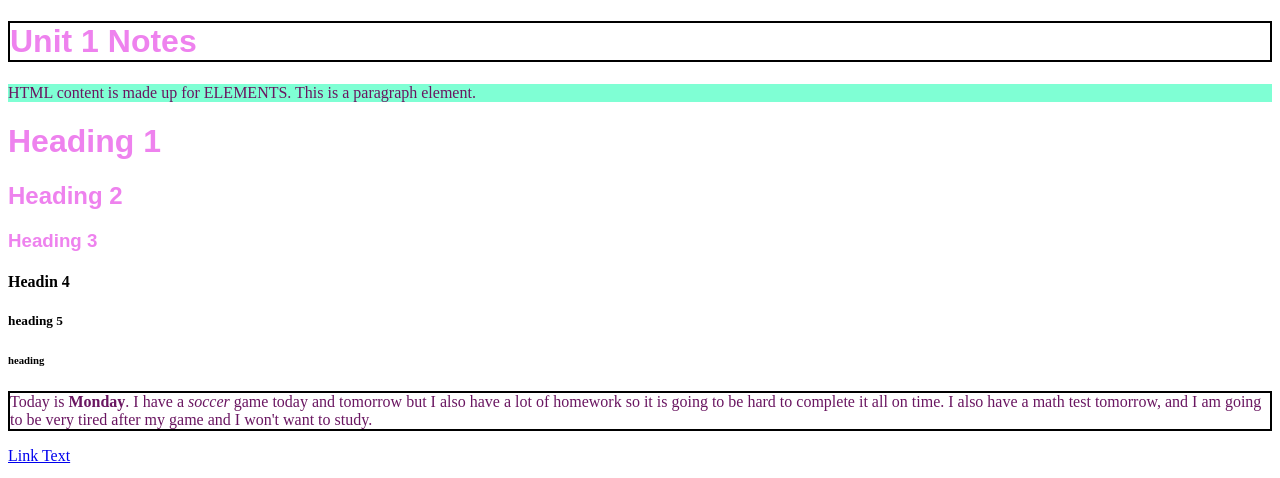
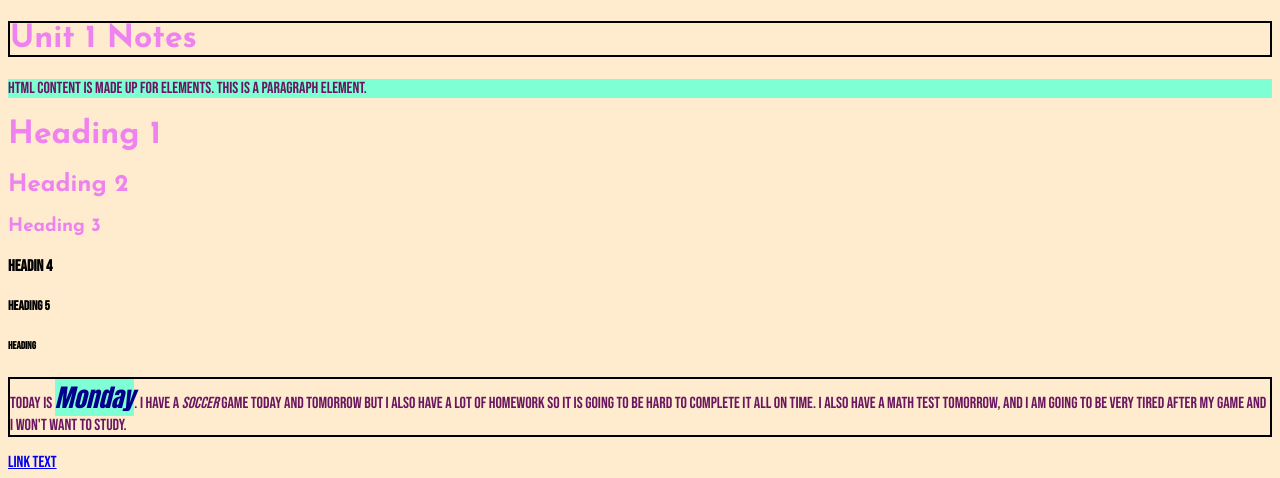
Before and after one commit to Maxd2026/CS1-Unit-1-Notes, a plain HTML site: page index.html in a window 1280 px wide. Shown: the top 478 px of the page. Drawn offline with Linux system fonts and the light colour scheme.

Commit message:
font work

```diff
--- a/style.css
+++ b/style.css
@@ -1,3 +1,12 @@
+@import url('https://fonts.googleapis.com/css2?family=Josefin+Sans:ital,wght@0,100..700;1,100..700&display=swap');
+@import url('https://fonts.googleapis.com/css2?family=Bebas+Neue&family=Josefin+Sans:ital,wght@0,100..700;1,100..700&display=swap');
+
+body {
+  font-family: "Bebas Neue", sans-serif;
+  background-color:blanchedalmond;
+}
+
+
 /* This is a CSS COMMENT */
 
 /* Select elements by TYPE */
@@ -6,8 +15,13 @@ p{
 }
 
 h1, h2, h3 {
-  font-family: sans-serif;
+  font-family: "Josefin Sans", sans-serif;
   color: violet;
+}
+h1 {
+  text-align: center:
+
+
 }
 
 /* Select elements by Class Name */
@@ -19,3 +33,13 @@ h1, h2, h3 {
 #intro {
   background-color: aquamarine;
 }
+/* Properties: colors and typography */
+strong {
+  color:darkblue;
+  background-color:aquamarine;
+  font-family: impact;
+  font-weight:100;
+  font-style:italic;
+  font-size: 25px;
+
+}
```
